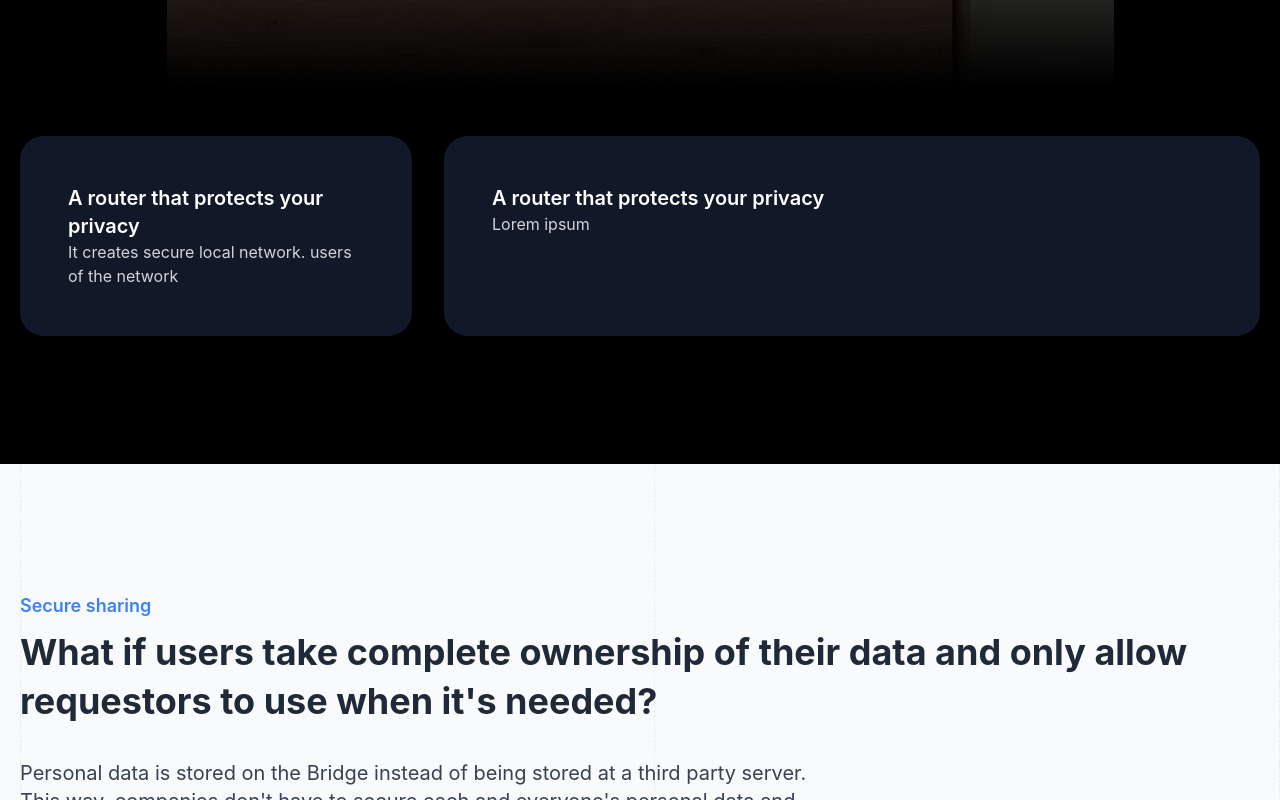
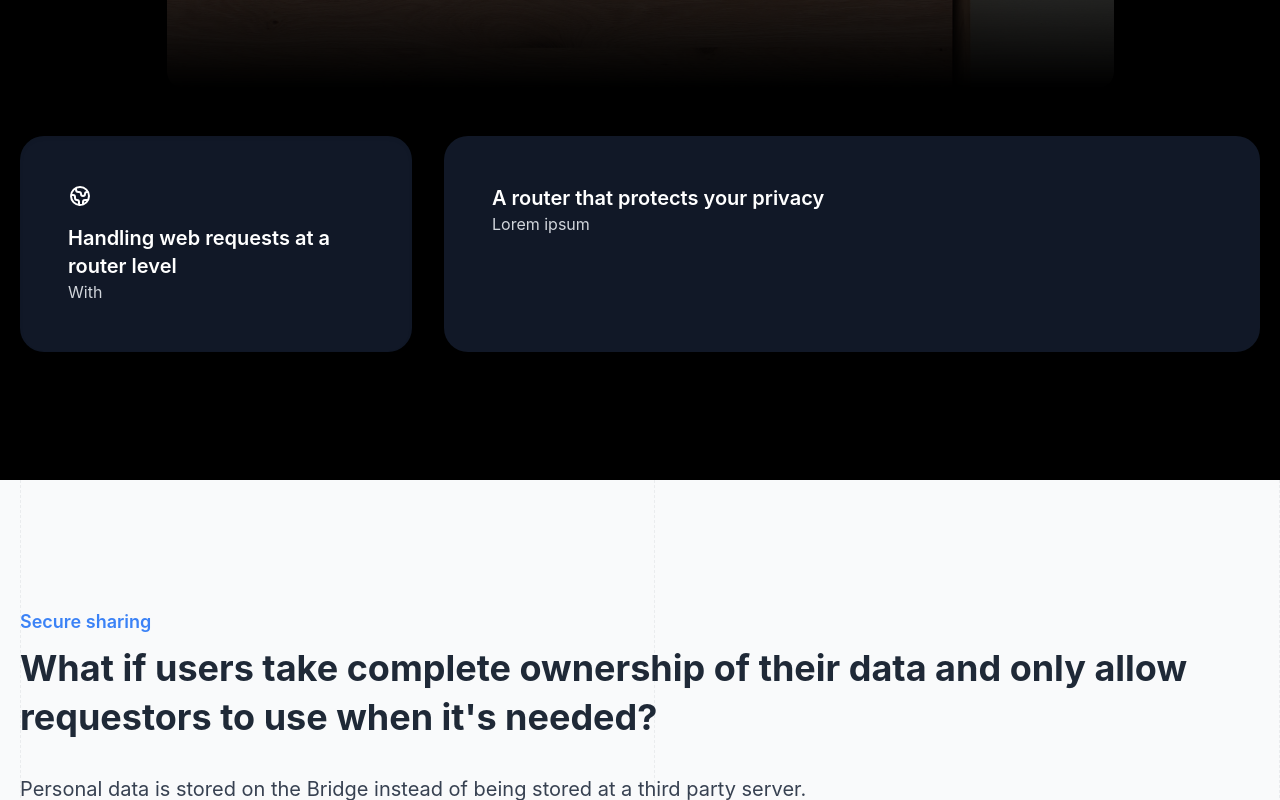
Before and after one commit to mattiel/portfolio, a Next.js app: page /projects/bridge in a window 1280 px wide. Shown: the part 4940-5740 px from the top of the page. Built offline with nearby package versions, Linux system fonts and the light colour scheme.

Commit message:
Updated page

```diff
--- a/pages/projects/bridge.js
+++ b/pages/projects/bridge.js
@@ -14,6 +14,11 @@ import WorkInProgress from "@/components/WorkInProgress";
 import Link from "next/link";
 import Zoom from "react-medium-image-zoom";
 import "react-medium-image-zoom/dist/styles.css";
+
+import {
+  GlobeIcon
+} from "@heroicons/react/outline"
+
 
 const VisualWrapper = ({ children, bgUrl, right, justify }) => {
   const getJustify = () => {
@@ -81,13 +86,14 @@ const bridge = () => {
             />
           </div>
           <div className="grid grid-cols-1 md:grid-cols-3 gap-8">
-            <div className="rounded-3xl bg-gray-900 text-white w-full relative overflow-hidden">
+            <div className="rounded-3xl bg-gray-900 text-white w-full relative overflow-hidden shadow-inner">
               <div className="p-12">
+                <GlobeIcon className="h-6 w-6 mb-4" />
                 <h5 className="font-semibold text-xl">
-                  A router that protects your privacy
+                  Handling web requests at a router level
                 </h5>
                 <p className="text-gray-300">
-                  It creates secure local network. users of the network
+                  With
                 </p>
               </div>
             </div>
```
